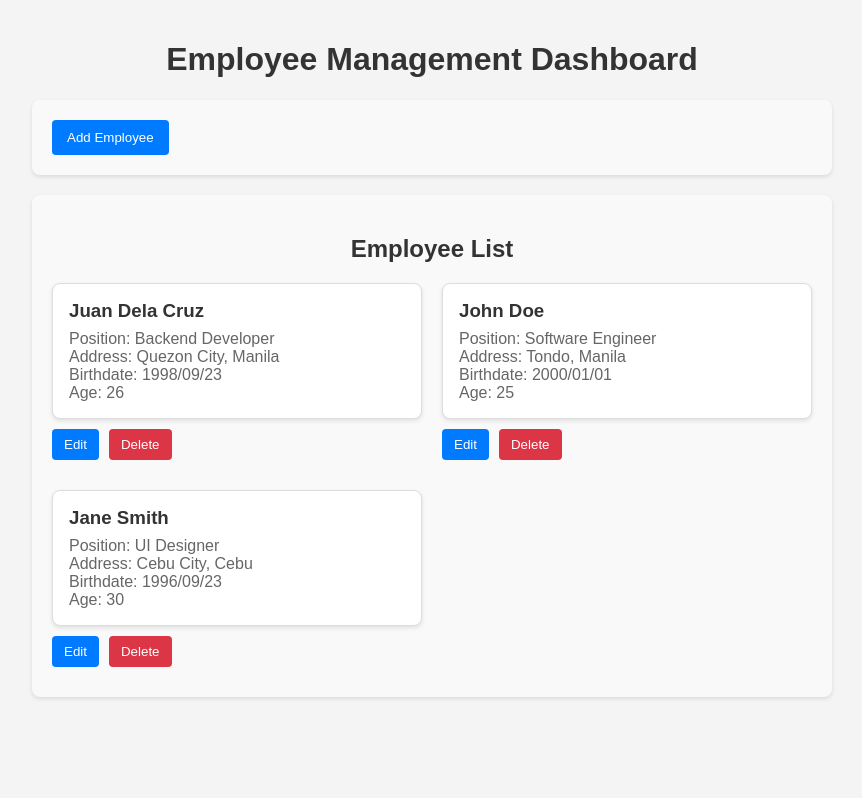
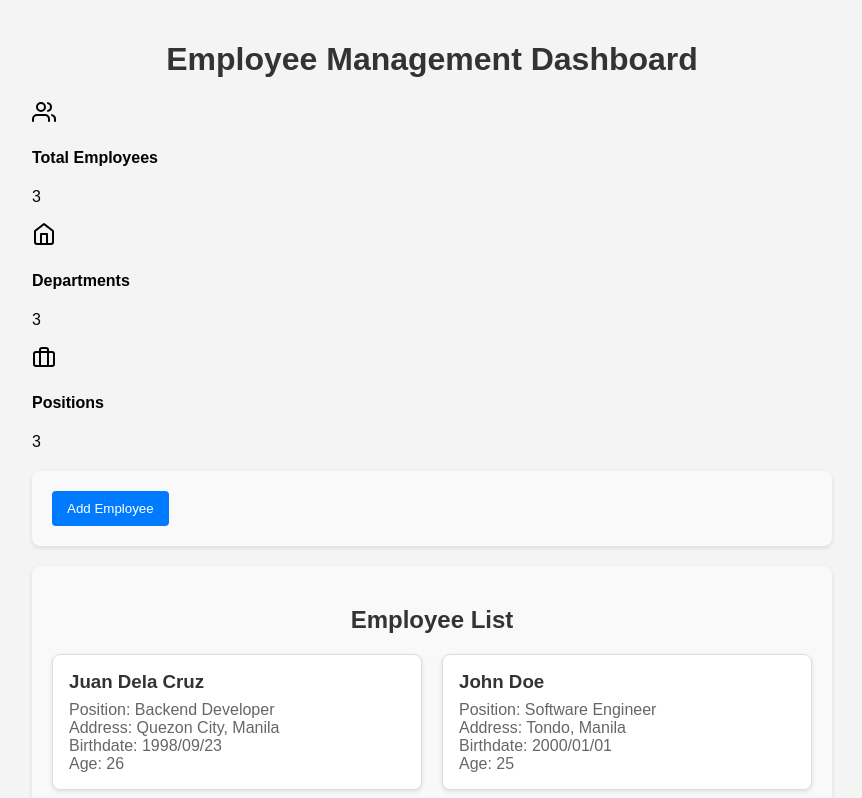
Before and after one commit to CharlotteJoyceDCB/employee-dashboard, a React (Vite) app: page / in a window 1280 px wide. Shown: the top 798 px of the page, without its empty margins (208-1070 px from the left). Built offline with nearby package versions, Linux system fonts and the light colour scheme; the HTML template or start-up script is replaced by a standard one.

Commit message:
Added DashboardSummary component

```diff
--- a/src/App.jsx
+++ b/src/App.jsx
@@ -2,6 +2,7 @@ import React, { useState } from 'react';
 import EmployeeList from './components/EmployeeList';
 import AddEmployee from './components/AddEmployee';
 import EditEmployee from './components/Editemployee';
+import DashboardSummary from "./components/DashboardSummary";
 
 const App = () => {
   const [employees, setEmployees] = useState([
@@ -60,6 +61,7 @@ const App = () => {
   return (
     <div className="app">
       <h1>Employee Management Dashboard</h1>
+      <DashboardSummary />
       {editingEmployee ? (
         <EditEmployee
           employee={editingEmployee}
--- /dev/null
+++ b/src/components/DashboardSummary.jsx
@@ -0,0 +1,38 @@
+import React from "react";
+import { Users, Home, Briefcase } from "react-feather";
+
+const DashboardSummary = () => {
+    const stats = [
+      {
+        icon: <Users />,
+        label: "Total Employees",
+        count: 3
+      },
+      {
+        icon: <Home />,
+        label: "Departments",
+        count: 3
+      },
+      {
+        icon: <Briefcase />,
+        label: "Positions",
+        count: 3
+      },
+    ];
+
+  return (
+    <div className="dashboard-summary">
+      {stats.map((stat, index) => (
+        <div className="summary-card" key={index}>
+          <div className="icon">{stat.icon}</div>
+          <div className="details">
+            <h4>{stat.label}</h4>
+            <p>{stat.count}</p>
+          </div>
+        </div>
+      ))}
+    </div>
+  );
+};
+
+export default DashboardSummary;
```
